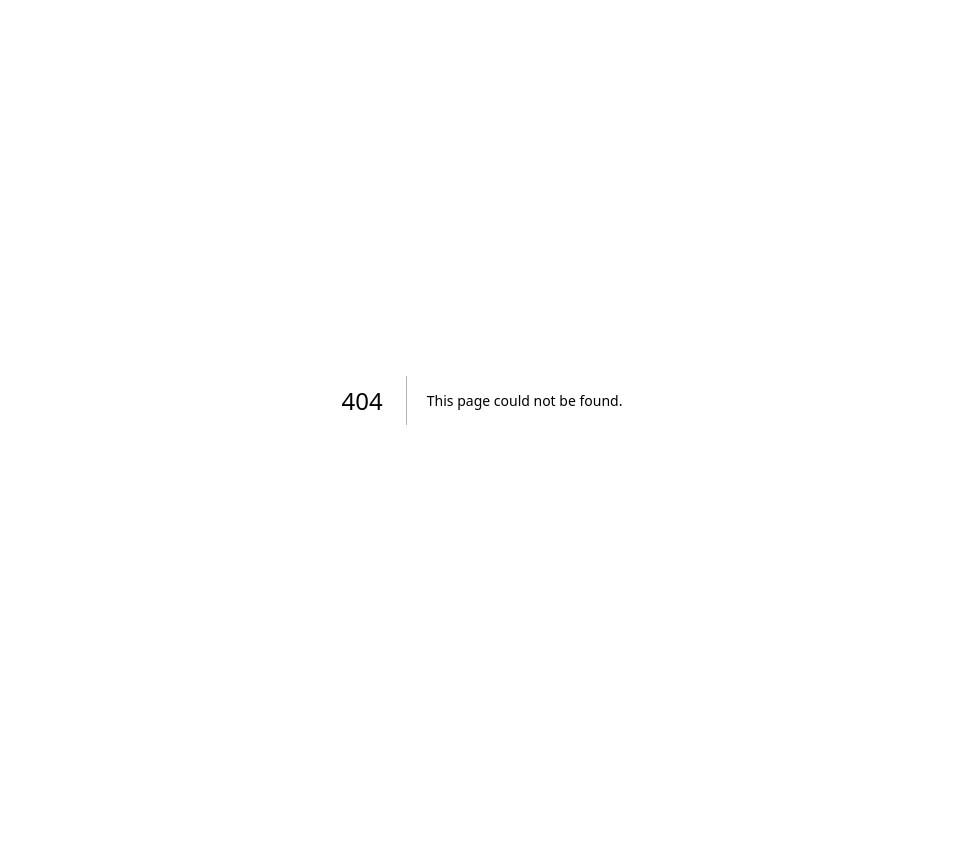
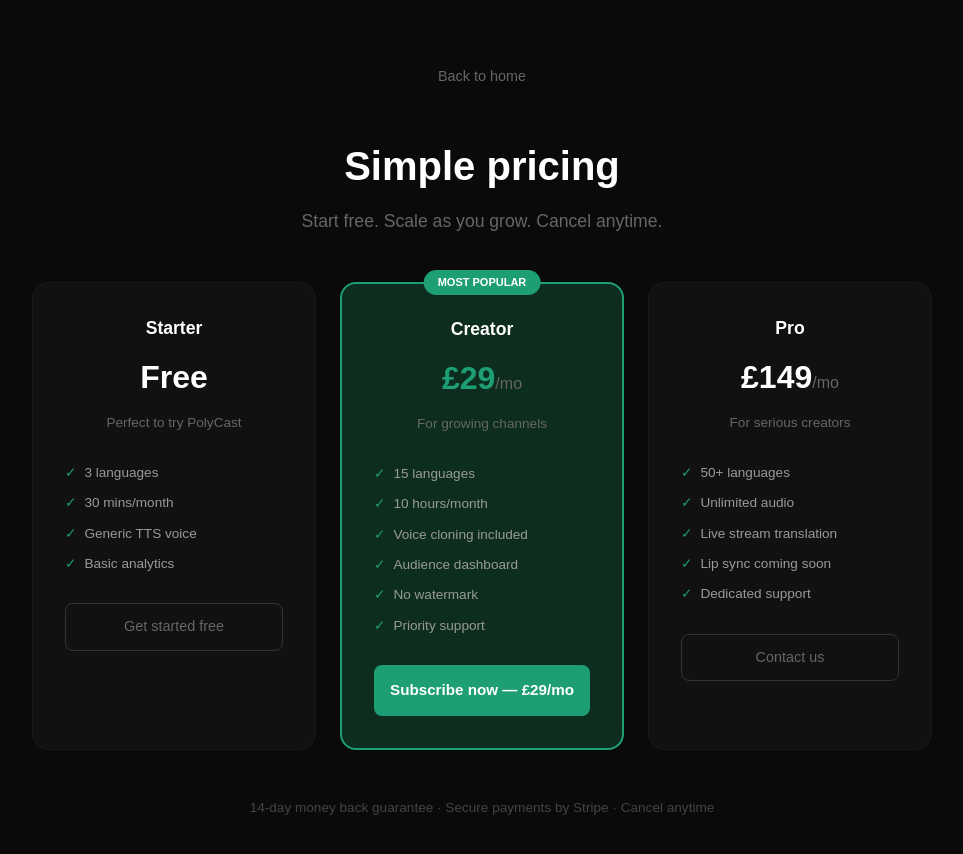
Before and after one commit to tazabbas/polycast, a Next.js app: page /pricing in a window 1280 px wide. Before the commit this address had no page. Shown: the top 854 px of the page, without its empty margins (158-1121 px from the left). Before the commit the page ends 800 px from the top, so only its background shows below. Built offline with nearby package versions, Linux system fonts and the light colour scheme.

Commit message:
Add pricing page, success page, Stripe checkout API and logo

```diff
--- /dev/null
+++ b/app/api/create-checkout-session/route.ts
@@ -0,0 +1,37 @@
+import { NextRequest, NextResponse } from 'next/server'
+import Stripe from 'stripe'
+import { auth } from '@clerk/nextjs/server'
+
+export async function POST(request: NextRequest) {
+  try {
+    const { userId } = await auth()
+    if (!userId) {
+      return NextResponse.json({ error: 'Unauthorized' }, { status: 401 })
+    }
+
+    const { priceId } = await request.json()
+
+    const stripe = new Stripe(process.env.STRIPE_SECRET_KEY!)
+
+    const session = await stripe.checkout.sessions.create({
+      payment_method_types: ['card'],
+      line_items: [
+        {
+          price: priceId,
+          quantity: 1,
+        },
+      ],
+      mode: 'subscription',
+      success_url: `${process.env.NEXT_PUBLIC_APP_URL}/success?session_id={CHECKOUT_SESSION_ID}`,
+      cancel_url: `${process.env.NEXT_PUBLIC_APP_URL}/`,
+      metadata: {
+        userId,
+      },
+    })
+
+    return NextResponse.json({ url: session.url })
+  } catch (error) {
+    console.error('Checkout error:', error)
+    return NextResponse.json({ error: 'Failed to create checkout session' }, { status: 500 })
+  }
+}
--- /dev/null
+++ b/app/pricing/page.tsx
@@ -0,0 +1,84 @@
+'use client'
+import { useRouter } from 'next/navigation'
+import { useState } from 'react'
+
+export default function PricingPage() {
+  const router = useRouter()
+  const [loading, setLoading] = useState(false)
+
+  async function handleSubscribe() {
+    setLoading(true)
+    try {
+      const res = await fetch('/api/create-checkout-session', {
+        method: 'POST',
+        headers: { 'Content-Type': 'application/json' },
+        body: JSON.stringify({ priceId: process.env.NEXT_PUBLIC_STRIPE_PRICE_ID })
+      })
+      const data = await res.json()
+      if (data.url) {
+        window.location.href = data.url
+      } else if (data.error === 'Unauthorized') {
+        router.push('/sign-in')
+      }
+    } catch {
+      alert('Something went wrong. Please try again.')
+    } finally {
+      setLoading(false)
+    }
+  }
+
+  return (
+    <main style={{ minHeight: '100vh', background: '#0a0a0a', fontFamily: 'sans-serif', color: 'white', padding: '4rem 2rem' }}>
+      <div style={{ maxWidth: '900px', margin: '0 auto', textAlign: 'center' }}>
+        <a href="/" style={{ display: 'inline-flex', alignItems: 'center', gap: '8px', marginBottom: '3rem', color: '#666', textDecoration: 'none', fontSize: '0.9rem' }}>Back to home</a>
+        <h1 style={{ fontSize: '2.5rem', fontWeight: 700, marginBottom: '0.75rem' }}>Simple pricing</h1>
+        <p style={{ color: '#666', marginBottom: '3rem', fontSize: '1.1rem' }}>Start free. Scale as you grow. Cancel anytime.</p>
+        <div style={{ display: 'grid', gridTemplateColumns: 'repeat(auto-fit, minmax(240px, 1fr))', gap: '1.5rem', marginBottom: '3rem' }}>
+          <div style={{ background: '#111', border: '1px solid #1a1a1a', borderRadius: '16px', padding: '2rem' }}>
+            <h3 style={{ fontSize: '1.1rem', fontWeight: 600, marginBottom: '0.25rem' }}>Starter</h3>
+            <div style={{ fontSize: '2rem', fontWeight: 700, margin: '0.75rem 0' }}>Free</div>
+            <p style={{ fontSize: '0.85rem', color: '#666', marginBottom: '1.5rem' }}>Perfect to try PolyCast</p>
+            <ul style={{ listStyle: 'none', padding: 0, textAlign: 'left', marginBottom: '1.5rem' }}>
+              {['3 languages', '30 mins/month', 'Generic TTS voice', 'Basic analytics'].map(f => (
+                <li key={f} style={{ fontSize: '0.85rem', color: '#999', padding: '5px 0', display: 'flex', gap: '8px' }}>
+                  <span style={{ color: '#1D9E75' }}>✓</span> {f}
+                </li>
+              ))}
+            </ul>
+            <a href="/dashboard" style={{ display: 'block', background: 'transparent', color: '#666', border: '1px solid #333', padding: '0.75rem', borderRadius: '8px', textAlign: 'center', textDecoration: 'none', fontSize: '0.9rem' }}>Get started free</a>
+          </div>
+          <div style={{ background: '#0d2e1e', border: '2px solid #1D9E75', borderRadius: '16px', padding: '2rem', position: 'relative' }}>
+            <div style={{ position: 'absolute', top: '-14px', left: '50%', transform: 'translateX(-50%)', background: '#1D9E75', color: 'white', fontSize: '11px', fontWeight: 600, padding: '4px 14px', borderRadius: '20px' }}>MOST POPULAR</div>
+            <h3 style={{ fontSize: '1.1rem', fontWeight: 600, marginBottom: '0.25rem' }}>Creator</h3>
+            <div style={{ fontSize: '2rem', fontWeight: 700, color: '#1D9E75', margin: '0.75rem 0' }}>£29<span style={{ fontSize: '1rem', fontWeight: 400, color: '#666' }}>/mo</span></div>
+            <p style={{ fontSize: '0.85rem', color: '#666', marginBottom: '1.5rem' }}>For growing channels</p>
+            <ul style={{ listStyle: 'none', padding: 0, textAlign: 'left', marginBottom: '1.5rem' }}>
+              {['15 languages', '10 hours/month', 'Voice cloning included', 'Audience dashboard', 'No watermark', 'Priority support'].map(f => (
+                <li key={f} style={{ fontSize: '0.85rem', color: '#999', padding: '5px 0', display: 'flex', gap: '8px' }}>
+                  <span style={{ color: '#1D9E75' }}>✓</span> {f}
+                </li>
+              ))}
+            </ul>
+            <button onClick={handleSubscribe} disabled={loading} style={{ display: 'block', width: '100%', background: loading ? '#ccc' : '#1D9E75', color: 'white', border: 'none', padding: '0.875rem', borderRadius: '8px', fontSize: '0.95rem', fontWeight: 600, cursor: loading ? 'not-allowed' : 'pointer' }}>
+              {loading ? 'Loading...' : 'Subscribe now — £29/mo'}
+            </button>
+          </div>
+          <div style={{ background: '#111', border: '1px solid #1a1a1a', borderRadius: '16px', padding: '2rem' }}>
+            <h3 style={{ fontSize: '1.1rem', fontWeight: 600, marginBottom: '0.25rem' }}>Pro</h3>
+            <div style={{ fontSize: '2rem', fontWeight: 700, margin: '0.75rem 0' }}>£149<span style={{ fontSize: '1rem', fontWeight: 400, color: '#666' }}>/mo</span></div>
+            <p style={{ fontSize: '0.85rem', color: '#666', marginBottom: '1.5rem' }}>For serious creators</p>
+            <ul style={{ listStyle: 'none', padding: 0, textAlign: 'left', marginBottom: '1.5rem' }}>
+              {['50+ languages', 'Unlimited audio', 'Live stream translation', 'Lip sync coming soon', 'Dedicated support'].map(f => (
+                <li key={f} style={{ fontSize: '0.85rem', color: '#999', padding: '5px 0', display: 'flex', gap: '8px' }}>
+                  <span style={{ color: '#1D9E75' }}>✓</span> {f}
+                </li>
+              ))}
+            </ul>
+            <a href="mailto:hello@polycast.ai" style={{ display: 'block', background: 'transparent', color: '#666', border: '1px solid #333', padding: '0.75rem', borderRadius: '8px', textAlign: 'center', textDecoration: 'none', fontSize: '0.9rem' }}>Contact us</a>
+          </div>
+        </div>
+        <p style={{ color: '#444', fontSize: '0.85rem' }}>14-day money back guarantee · Secure payments by Stripe · Cancel anytime</p>
+      </div>
+    </main>
+  )
+}
--- /dev/null
+++ b/app/success/page.tsx
@@ -0,0 +1,23 @@
+export default function SuccessPage() {
+  return (
+    <main style={{ minHeight: '100vh', background: '#0a0a0a', display: 'flex', alignItems: 'center', justifyContent: 'center', fontFamily: 'sans-serif', textAlign: 'center', padding: '2rem' }}>
+      <div style={{ maxWidth: '500px' }}>
+        <div style={{ width: '80px', height: '80px', background: '#0d2e1e', border: '2px solid #1D9E75', borderRadius: '50%', display: 'flex', alignItems: 'center', justifyContent: 'center', margin: '0 auto 2rem', fontSize: '2rem' }}>
+          ✓
+        </div>
+        <h1 style={{ fontSize: '2rem', fontWeight: 700, color: 'white', marginBottom: '1rem' }}>
+          Welcome to PolyCast!
+        </h1>
+        <p style={{ color: '#888', fontSize: '1.1rem', lineHeight: 1.7, marginBottom: '2rem' }}>
+          Your subscription is active. You can now start translating your videos into any language — in your own cloned voice.
+        </p>
+        <a href="/dashboard" style={{ display: 'inline-flex', alignItems: 'center', gap: '10px', background: '#1D9E75', color: 'white', textDecoration: 'none', padding: '1rem 2rem', borderRadius: '50px', fontSize: '1rem', fontWeight: 600 }}>
+          ▶ Go to your dashboard
+        </a>
+        <p style={{ color: '#444', fontSize: '0.85rem', marginTop: '1.5rem' }}>
+          A confirmation email has been sent to you by Stripe.
+        </p>
+      </div>
+    </main>
+  )
+}
--- a/package.json
+++ b/package.json
@@ -12,6 +12,7 @@
     "@clerk/nextjs": "^7.5.6",
     "@clerk/themes": "^2.4.57",
     "@elevenlabs/elevenlabs-js": "^2.56.0",
+    "@stripe/stripe-js": "^9.9.0",
     "@supabase/supabase-js": "^2.108.2",
     "deepl-node": "^1.27.0",
     "lucide-react": "^1.21.0",
@@ -19,6 +20,7 @@
     "openai": "^6.44.0",
     "react": "19.2.4",
     "react-dom": "19.2.4",
+    "stripe": "^22.3.1",
     "uploadthing": "^7.7.4",
     "youtube-transcript": "^1.3.1"
   },
```
Also changed, not shown: 1 other file (tests, documents, lock files or other folders).
